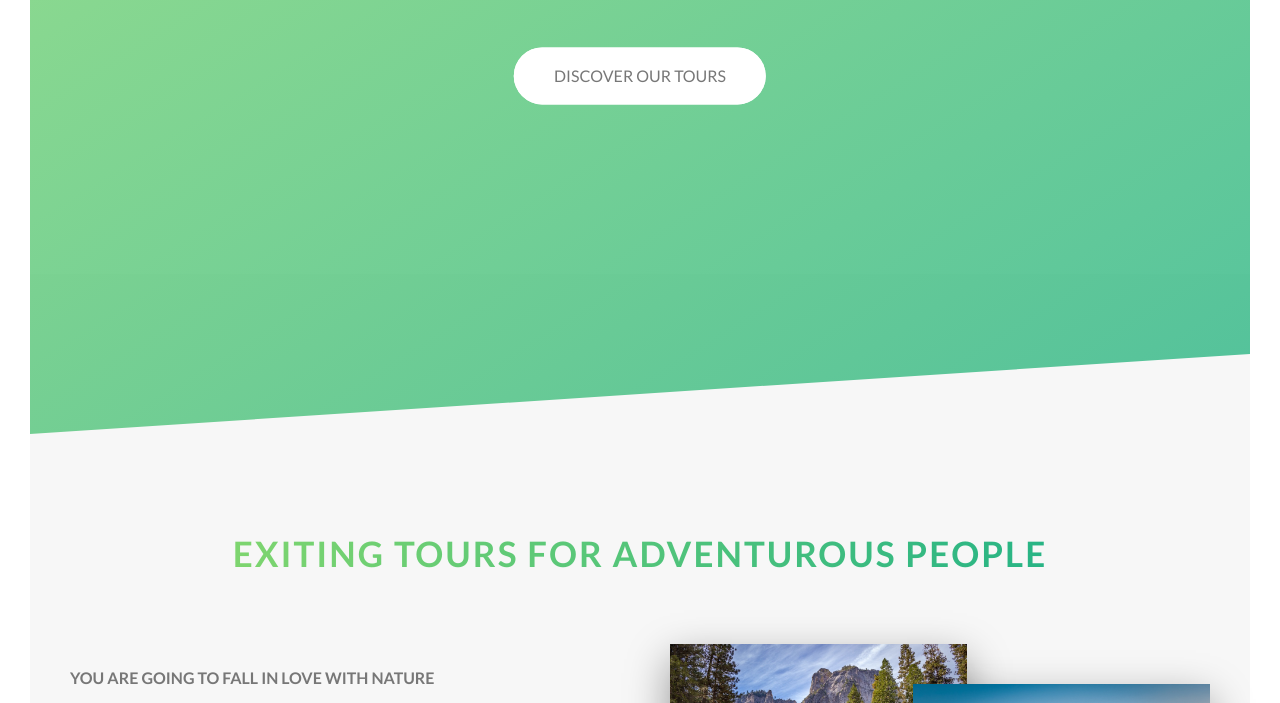
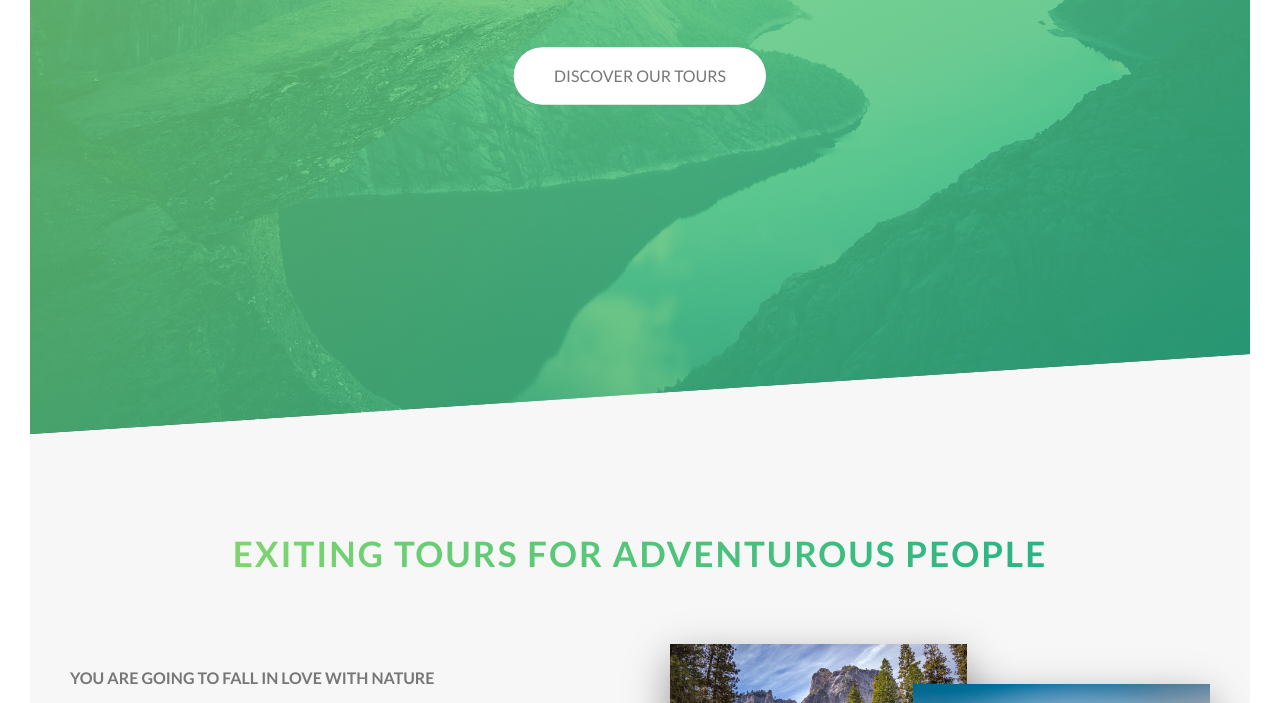
Before and after one commit to aleksi-svaridze/natours, a plain HTML site: page index.html in a window 1280 px wide. Shown: the part 356-1059 px from the top of the page. Drawn offline with Linux system fonts and the light colour scheme.

Commit message:
Fixed: Header background image

```diff
--- a/styles/scss/layout/_header.scss
+++ b/styles/scss/layout/_header.scss
@@ -1,8 +1,7 @@
 .header {
     height: 95vh;
-    background-image:
-        linear-gradient(to right bottom, rgba($color-primary-light, 0.8), rgba($color-primary-dark, 0.8)),
-        url('./img/hero.jpg');
+    background-image: linear-gradient(to right bottom, rgba($color-primary-light, 0.8), rgba($color-primary-dark, 0.8)),
+    url('../img/hero.jpg');
     background-size: cover;
     background-position: top;
     clip-path: polygon(0 0, 100% 0, 100% 85vh, 0 100%);
```
Also changed, not shown: styles/main.css, 1 other file.
